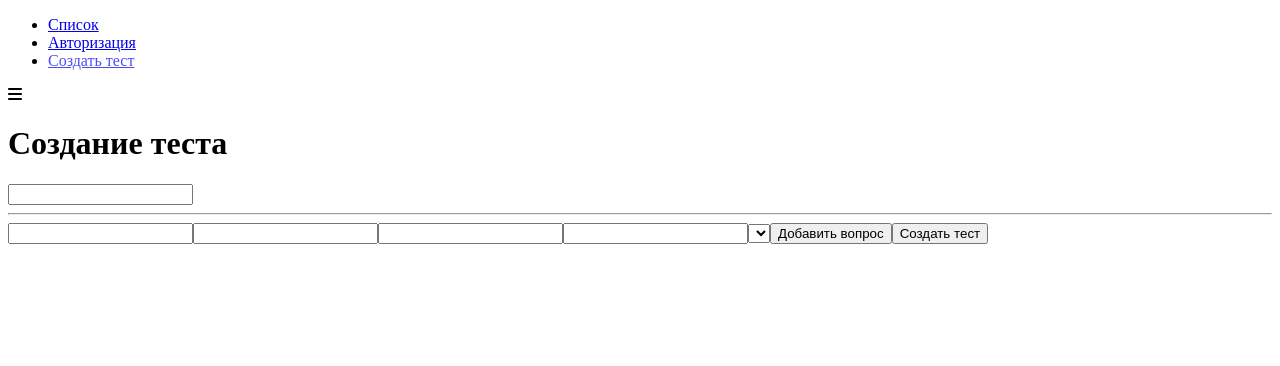
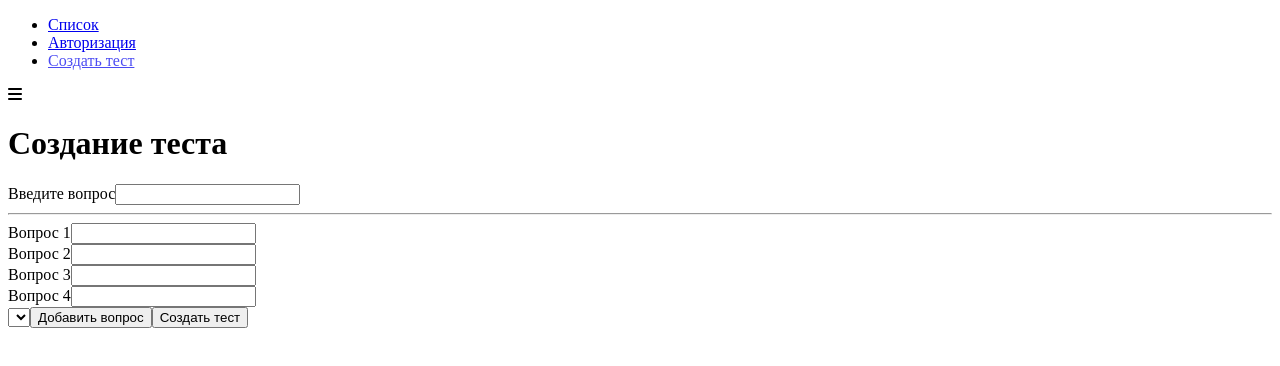
Before and after one commit to CodeCostylProduction/react-quiz, a React app: page /quiz-creator in a window 1280 px wide. Shown: the top 366 px of the page. Built offline with nearby package versions, Linux system fonts and the light colour scheme.

Commit message:
up to 81 exercise

```diff
--- a/src/containers/QuizCreator/QuizCreator.js
+++ b/src/containers/QuizCreator/QuizCreator.js
@@ -1,8 +1,40 @@
 import React, {Component} from 'react';
 import classes from './QuizCreator.css';
 import Button from "../../components/UI/Button/Button";
+import Input from "../../components/UI/input/input";
+import Auxiliary from "../../hoc/Auxiliary/Auxiliary";
+import {createControl} from '../../form/formFramework'
+
+function createOptionControl(number) {
+    return createControl({
+        label: `Вопрос ${number}`,
+        errorMessage: 'Значение не может быть пустым',
+        id: number
+    }, {required: true})
+}
+
+function createFormControls() {
+    return {
+        question: createControl({
+                label: 'Введите вопрос',
+                errorMessage: 'Вопрос не может быть пустым'
+            },
+            {
+                required: true
+            }),
+        option1: createOptionControl(1),
+        option2: createOptionControl(2),
+        option3: createOptionControl(3),
+        option4: createOptionControl(4)
+    }
+}
 
 export default class QuizCreator extends Component {
+
+    state = {
+        quiz: [],
+        formControls: createFormControls()
+    }
 
     submitHandler = event => {
         event.preventDefault()
@@ -16,6 +48,29 @@
 
     }
 
+    changeHandler = (value, controlName) => {
+
+    }
+
+    renderControls () {
+        return Object.keys(this.state.formControls).map((controlName, index)=> {
+            const control = this.state.formControls[controlName]
+
+            return (
+                <Auxiliary key={controlName + index}><Input
+                label= {control.label}
+                value={control.value}
+                valid={control.valid}
+                shouldValidate={!!control.validation}
+                touched={control.touched}
+                errorMessage={control.errorMessage}
+                onChange={event => this.changeHandler(event.target.value, controlName )}
+                />
+            {index === 0 ? <hr/> : null}</Auxiliary>
+            )
+        })
+     }
+
     render() {
         return (
             <div className={classes.QuizCreator}>
@@ -25,12 +80,7 @@
                     onSubmit={this.submitHandler}
                     >
 
-                        <input type="text"/>
-                        <hr/>
-                        <input type="text"/>
-                        <input type="text"/>
-                        <input type="text"/>
-                        <input type="text"/>
+                        {this.renderControls()}
 
                         <select></select>
                         <Button
--- /dev/null
+++ b/src/form/formFramework.js
@@ -0,0 +1,9 @@
+export function createControl(config, validation) {
+    return {
+        ...config,
+        validation,
+        valid: !validation,
+        touched: false,
+        value: ''
+    }
+}
--- /dev/null
+++ b/src/hoc/Auxiliary/Auxiliary.js
@@ -0,0 +1,3 @@
+const Auxiliary = props => props.children
+
+export default Auxiliary
```
